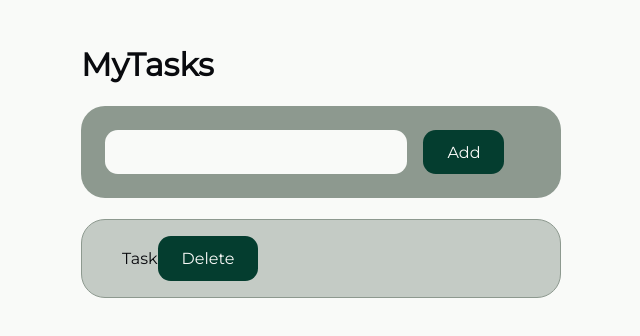
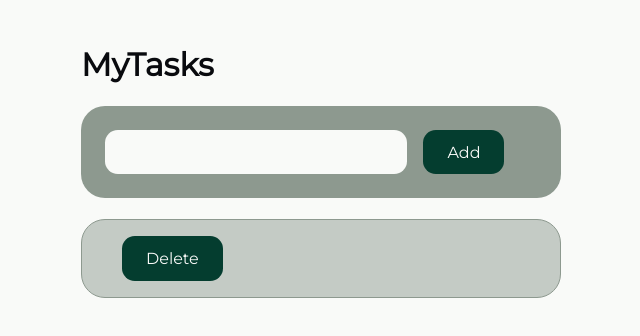
Before and after one commit to xfontr/202207-w6ch1-xifre-font, a React (Create React App) app: page / in a window 1280 px wide. Shown: the top 336 px of the page, without its empty margins (319-959 px from the left). Built offline with nearby package versions, Linux system fonts and the light colour scheme.

Commit message:
Setted useDispatch and selectors to get the state

```diff
--- a/src/components/TaskList/TaskList.tsx
+++ b/src/components/TaskList/TaskList.tsx
@@ -1,15 +1,30 @@
+import { useEffect } from "react";
+import { useDispatch, useSelector } from "react-redux";
+import { loadTaskActionNew } from "../../features/reducer/actionCreator";
+import { selectAllTasks } from "../../features/selectors/selectors";
+import tasks from "../../utils/tasks";
 import Button from "../Button/Button";
 import TaskListStyled from "./TaskListStyled";
 
 const TaskList = () => {
+  const dispatch = useDispatch();
+
+  useEffect(() => {
+    dispatch(loadTaskActionNew(tasks));
+  }, [dispatch]);
+
+  const { tasks: taskList } = useSelector(selectAllTasks);
+
   return (
     <TaskListStyled>
       <ul className="task-list">
         <li className="task">
-          <article className="task-container">
-            <span className="task-name">Task</span>
-            <Button type="button" text="Delete" />
-          </article>
+          {taskList.map((task) => (
+            <article className="task-container">
+              <span className="task-name">{task.name}</span>
+              <Button type="button" text="Delete" />
+            </article>
+          ))}
         </li>
       </ul>
     </TaskListStyled>
--- a/src/features/reducer/tasks.reducer.ts
+++ b/src/features/reducer/tasks.reducer.ts
@@ -12,7 +12,7 @@ const initialState: Task[] = [
 
 const tasksReducer = createReducer<Task[]>(initialState, (builder) => {
   builder.addCase(actionTypes.load, (state: Task[], action: any) => {
-    state = action.payload;
+    state = [...action.payload];
   });
   builder.addDefaultCase((state: Task[]) => [...state]);
 });
--- /dev/null
+++ b/src/features/selectors/selectors.ts
@@ -0,0 +1,4 @@
+import { RootState } from "../../app/store";
+import Task from "../models/Task";
+
+export const selectAllTasks = (state: RootState): { tasks: Task[] } => state;
```
